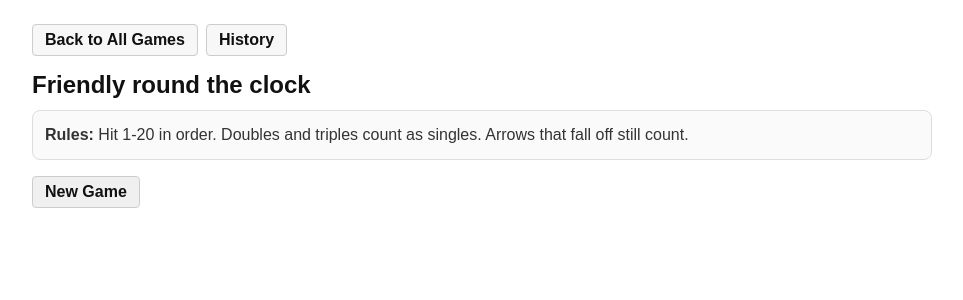
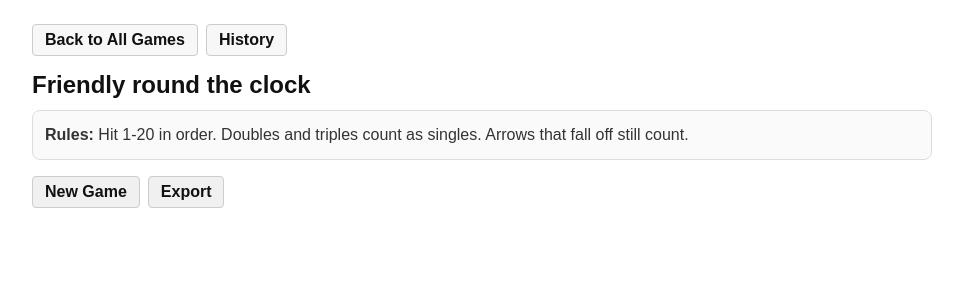
Before and after one commit to erikv85/darts-tracker, a React (Vite) app: page / in a window 1280 px wide. Both pictures are taken after a click on the button "Open Game". Shown: the top 300 px of the page, without its empty margins (158-1121 px from the left). Built offline with nearby package versions, Linux system fonts and the light colour scheme.

Commit message:
add export button for finished games

```diff
--- a/src/components/DartPracticeGame.tsx
+++ b/src/components/DartPracticeGame.tsx
@@ -1,5 +1,6 @@
 import { useEffect, useRef, useState } from "react";
 import AttemptsRow from "./AttemptsRow";
+import ExportButton from "./ExportButton";
 import FinishButton from "./FinishButton";
 import GameHistory from "./GameHistory";
 import SaveButton from "./SaveButton";
@@ -206,6 +207,21 @@ export default function DartPracticeGame({ onBack }: DartPracticeGameProps) {
     setSaveMessage(null);
   };
 
+  const exportFinishedGames = () => {
+    const games = getFinishedGames();
+    const content = JSON.stringify(games, null, 2);
+    const blob = new Blob([content], { type: "application/json" });
+    const pad = (n: number) => n.toString().padStart(2, "0");
+    const d = new Date();
+    const timestamp = `${d.getFullYear()}-${pad(d.getMonth() + 1)}-${pad(d.getDate())}-${pad(d.getHours())}${pad(d.getMinutes())}`;
+    const filename = `friendly-round-the-clock-history-${timestamp}.json`;
+    const link = document.createElement("a");
+    link.href = URL.createObjectURL(blob);
+    link.download = filename;
+    link.click();
+    URL.revokeObjectURL(link.href);
+  };
+
   const saveGame = () => {
     if (!gameStart) return;
 
@@ -387,7 +403,10 @@ export default function DartPracticeGame({ onBack }: DartPracticeGameProps) {
             </div>
           </section>
         )}
-        <StartNewGameButton onClick={startNewGame} />
+        <div style={{ display: "flex", alignItems: "baseline", gap: 8, marginBottom: 16 }}>
+          <StartNewGameButton onClick={startNewGame} />
+          <ExportButton onClick={exportFinishedGames} />
+        </div>
         {gameStart && (
           <div style={{ fontSize: 12, color: "#555", marginBottom: 16 }}>
             Game started: {gameStart.toLocaleTimeString([], { hour: "2-digit", minute: "2-digit" })}
--- /dev/null
+++ b/src/components/ExportButton.tsx
@@ -0,0 +1,24 @@
+import React from "react";
+
+interface ExportButtonProps {
+  onClick: () => void;
+}
+
+const ExportButton: React.FC<ExportButtonProps> = ({ onClick }) => (
+  <button
+    onClick={onClick}
+    style={{
+      padding: "6px 12px",
+      border: "1px solid #ccc",
+      borderRadius: 4,
+      background: "#f0f0f0",
+      cursor: "pointer",
+      color: "#111",
+      fontWeight: 600,
+    }}
+  >
+    Export
+  </button>
+);
+
+export default ExportButton;
```
